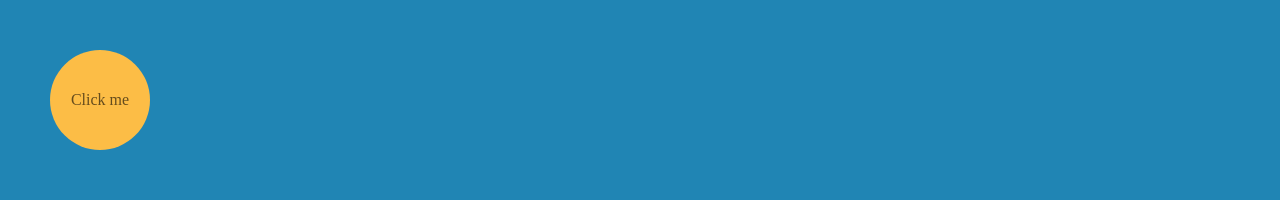
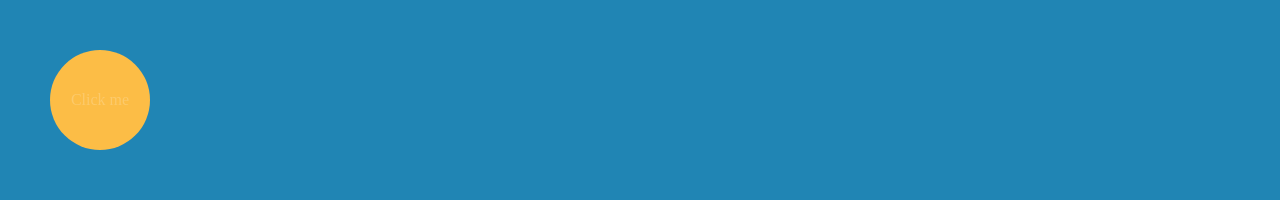
Before and after one commit to RadmehrVafadar/portfolio-website, a React (Vite) app: page / in a window 1280 px wide. Shown: the top 200 px of the page. Built offline with nearby package versions, Linux system fonts and the light colour scheme; a web font is replaced by a local one.

Commit message:
Changed Sun and Moon clickable css

```diff
--- a/src/Background.css
+++ b/src/Background.css
@@ -43,7 +43,7 @@
   align-items: center;     /* vertical center */
   border-radius: 50%;
   background-color: rgb(252,189,70,1);
-  color: rgba(0, 0, 0, 0.6);
+  color: rgba(255, 255, 255, 0.2); /* semi-transparent white text */
   border-radius: 50%;
   transition:
   background-color 0.5s ease-in-out,
@@ -52,7 +52,6 @@
 
 .moon {
   background-color: rgb(78, 78, 77);
-  color: rgba(255, 255, 255, 0.6); /* semi-transparent white text */
   left: calc(100% - 150px)
 
 }
```
